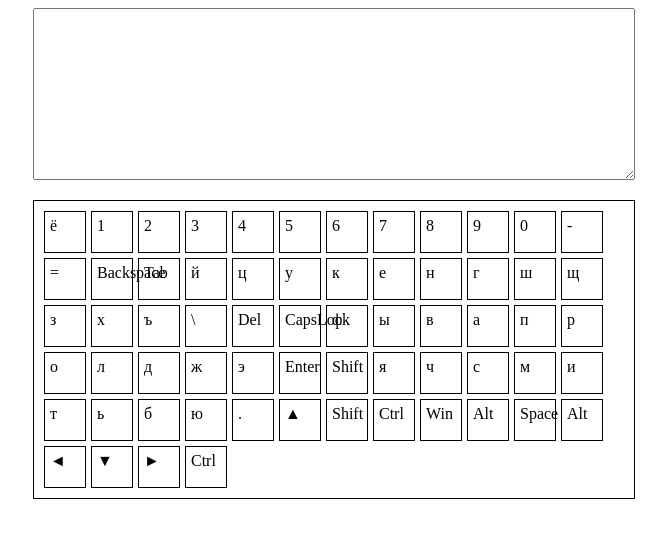
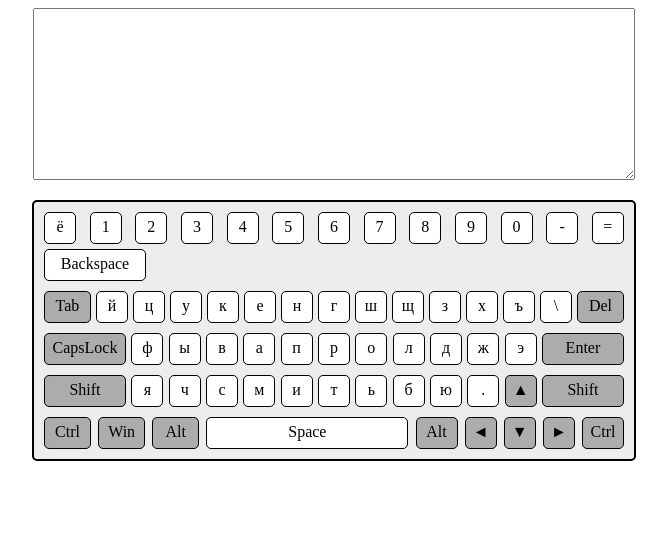
Before and after one commit to oecorango/virtual-keyboard, a website: page index.html in a window 1280 px wide. Shown: the whole page, without its empty margins (306-973 px from the left). Drawn offline with Linux system fonts and the light colour scheme.

Commit message:
feat: add style for keyboard button

```diff
--- a/script.js
+++ b/script.js
@@ -61,6 +61,11 @@ BODY.append(keyboard);
 
 function initKey() {
   for (let i = 0; i < KEY_CODE.length; i++) {
+    if (i === 14 || i === 29 || i === 42 || i === 55) {
+      const row = document.createElement('div');
+      row.className = 'row';
+      keyboard.append(row);
+    }
     const keyboardKey = document.createElement('div');
     keyboardKey.className = `keyboard-key ${KEY_CODE[i]}`;
 
--- a/style.css
+++ b/style.css
@@ -14,24 +14,71 @@ body {
 .keyboard {
   display: flex;
   flex-wrap: wrap;
-	/* justify-content: space-between; */
+  justify-content: space-between;
   margin: 20px auto;
   padding: 10px;
-  border: 1px solid #000;
+  border: 2px solid #000;
+  border-radius: 5px;
   gap: 5px;
   width: 580px;
+  background-color: #eeecec;
+}
+
+.keyboard-key {
+  width: 20px;
+  height: 20px;
+  border: 1px solid #000;
+  border-radius: 5px;
+  background-color: #fff;
+  padding: 5px;
+  float: left;
 }
 
 .rus,
 .en {
-  width: 30px;
-  height: 30px;
-  border: 1px solid #000;
-  padding: 5px;
-  float: left;
+  display: flex;
+  justify-content: center;
 }
 
-.clearfix {
+.Backspace {
+  width: 90px;
+}
+
+.Tab,
+.Delete,
+.ControlLeft,
+.MetaLeft,
+.AltLeft {
+  width: 35px;
+  background-color: #acacac;
+}
+
+.AltRight,
+.ControlRight {
+  width: 30px;
+  background-color: #acacac;
+}
+
+.CapsLock,
+.Enter,
+.ShiftLeft,
+.ShiftRight {
+  width: 70px;
+  background-color: #acacac;
+}
+
+.Space {
+  width: 190px;
+}
+
+.ArrowLeft,
+.ArrowDown,
+.ArrowRight,
+.ArrowUp {
+  background-color: #acacac;
+}
+
+.row {
   display: block;
   width: 100%;
   clear: both;
```
Lines whose indentation alone changed are shown as unchanged.
